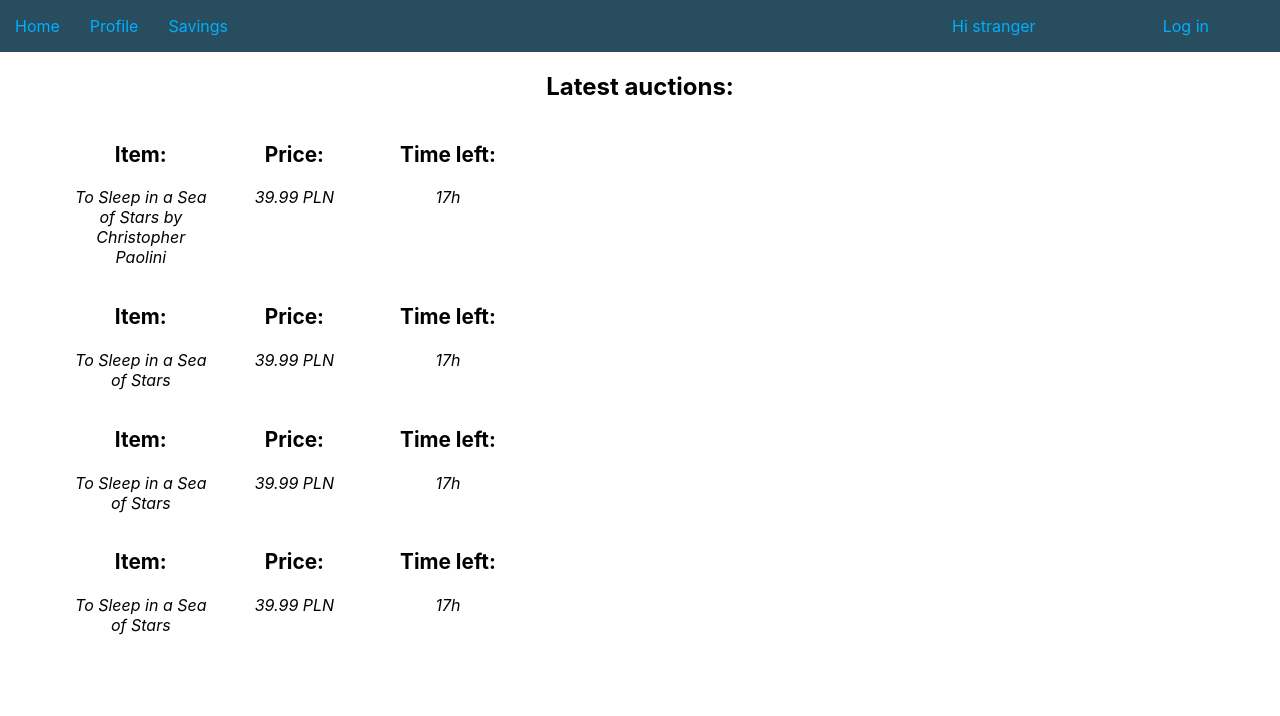
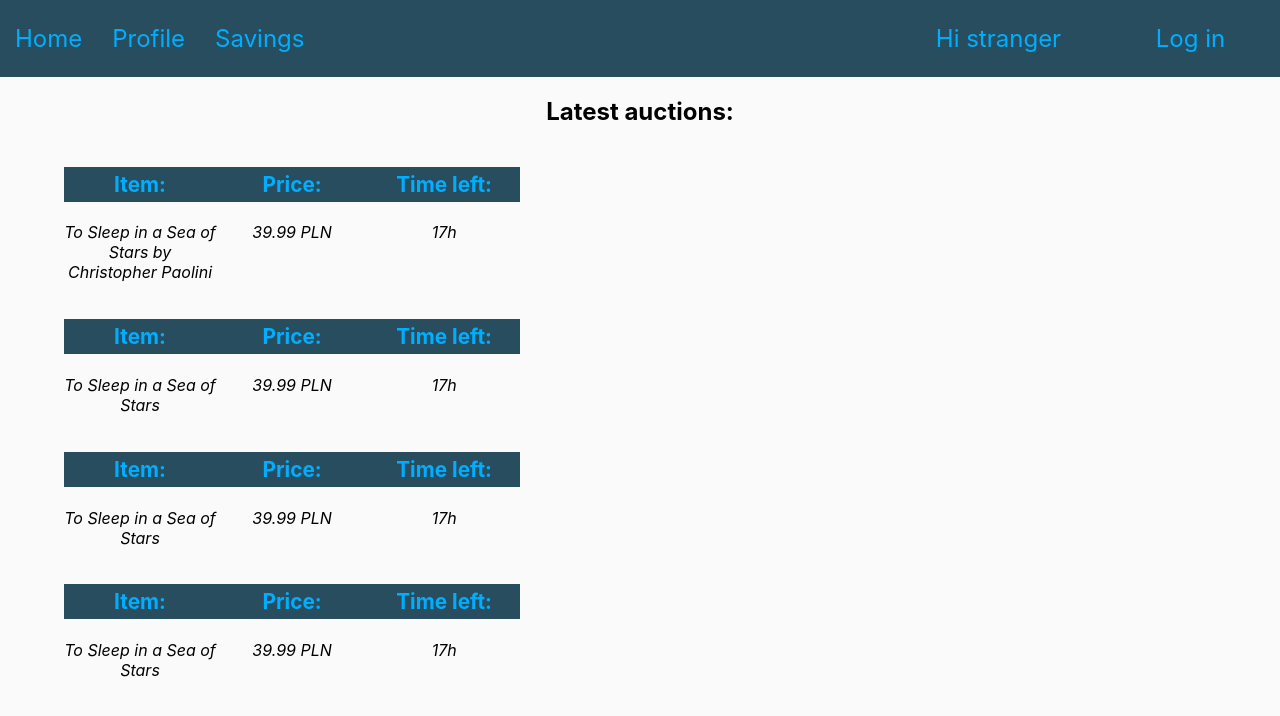
Before and after one commit to Vulpie/quick-auctions, a React (Create React App) app in the folder client/: page / in a window 1280 px wide. Shown: the top 716 px of the page. Built offline with nearby package versions, Linux system fonts and the light colour scheme; no server answers.

Commit message:
styles: style update for latest auctions

```diff
--- a/client/src/style/App.scss
+++ b/client/src/style/App.scss
@@ -1,8 +1,13 @@
+@use './variables';
 @use "static/header";
 @use "views/profile";
 @use "views/home";
 
 .App {
+	height: 100vh;
+	width: 100vw;
+	overflow-x: hidden;
+	background-color: variables.$background;
 	text-align: center;
 	display: flex;
 	flex-direction: column;
--- a/client/src/style/Static/_header.scss
+++ b/client/src/style/Static/_header.scss
@@ -7,6 +7,7 @@
 		display: flex;
 		background-color: variables.$main;
 		color: variables.$accents;
+		font-size: 1.5rem;
 		&__navbar {
 			width: 70%;
 			display: flex;
--- a/client/src/style/Views/_home.scss
+++ b/client/src/style/Views/_home.scss
@@ -11,17 +11,23 @@
 			flex-direction: column;
 			width: 40%;
 			&_item {
+				width: 100%;
 				display: flex;
 				flex-direction: row;
-				width: 100%;
 				&_property {
-					margin: 0 5px;
+					//margin: 0 5px;
 					width: 33%;
+					box-sizing: border-box;
+					padding: 0;
+					margin: 0;
 					&_title {
 						font-size: 1.3rem;
 						font-weight: 700;
 						width: 100%;
 						word-wrap: break-word;
+						background: variables.$main;
+						color: variables.$accents;
+						padding: 5px 0;
 					}
 					&_value {
 						font-style: italic;
@@ -29,6 +35,10 @@
 						word-wrap: break-word;
 					}
 				}
+
+				&_property:hover {
+					background-color: variables.$background-hover;
+				}
 			}
 		}
 	}
--- a/client/src/style/_variables.scss
+++ b/client/src/style/_variables.scss
@@ -1,3 +1,5 @@
 // Colors
+$background: rgba(214, 214, 214, 0.116);
+$background-hover: rgba(214, 214, 214, 0.507);
 $main: rgb(39, 77, 95);
 $accents: rgb(0, 174, 255);
```
Lines whose indentation alone changed are shown as unchanged.
